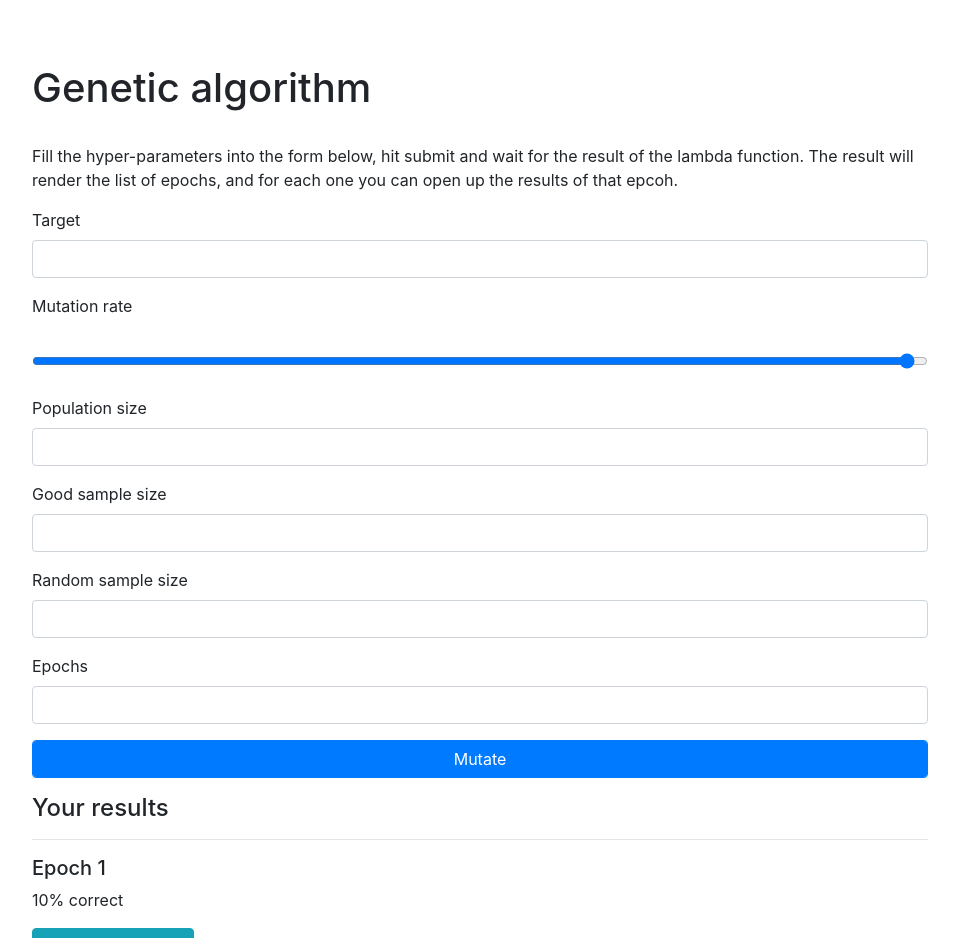
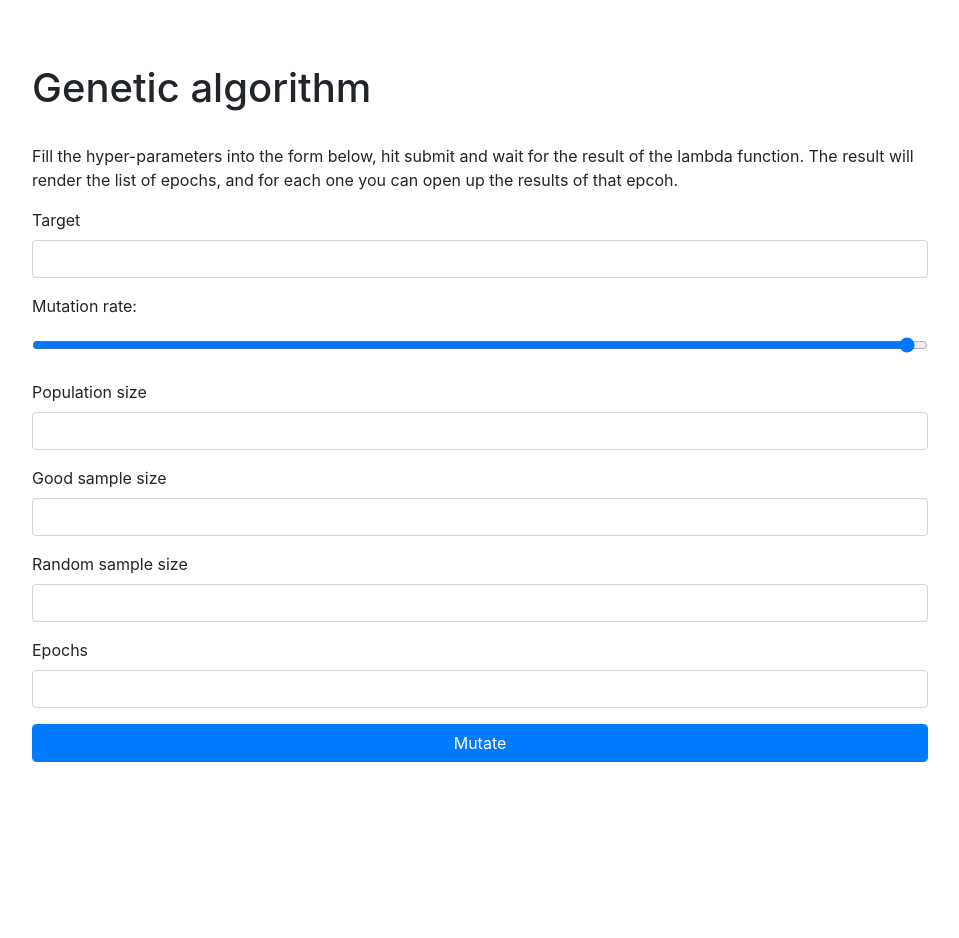
Before and after one commit to tallpress/lambda, a React (Create React App) app in the folder client/: page / in a window 1280 px wide. Shown: the top 938 px of the page, without its empty margins (160-1119 px from the left). After the commit the page ends 906 px from the top, so only its background shows below. Built offline with nearby package versions, Linux system fonts and the light colour scheme.

Commit message:
form data is printed

```diff
--- a/client/src/App.js
+++ b/client/src/App.js
@@ -3,7 +3,25 @@ import GeneticAlgoForm from './components/GeneticAlgoForm'
 import AlgoResult from './components/AlgoResult'
 
 class App extends Component {
+    constructor(props) {
+        super(props)
+        this.state = {
+            formData: null
+        }
+        this.handleFormSubmission = this.handleFormSubmission.bind(this)
+    }
+
+    handleFormSubmission(data) {
+        this.setState({
+            formResult: data
+        });
+    }
+
     render() {
+        const algoResult = (this.state.formResult)
+            ? <AlgoResult data={this.state.formResult}/>
+            : '';
+
         return (
         <div className="App">
             <h1>Genetic algorithm</h1>
@@ -11,8 +29,10 @@ class App extends Component {
             <p>Fill the hyper-parameters into the form below, hit submit and wait for the result of the lambda function.
             The result will render the list of epochs, and for each one you can open up the results of that epcoh.
             </p>
-            <GeneticAlgoForm />
-            <AlgoResult />
+                <GeneticAlgoForm
+                    submissionHandler={this.handleFormSubmission}
+                />
+                {algoResult}
         </div>
         );
     }
--- a/client/src/components/AlgoResult.js
+++ b/client/src/components/AlgoResult.js
@@ -5,7 +5,7 @@ class AlgoResult extends Component {
     constructor(props) {
         super(props)
         this.state = {
-            results: [
+            mockResults: [
                 {
                     correct_percentage: 0.1,
                     results: ['adlsfj', 'asdadsadadasd']
@@ -14,7 +14,8 @@ class AlgoResult extends Component {
                     correct_percentage: 0.1,
                     results: ['adlsfj', 'kasdfjldsa']
                 }
-            ]
+            ],
+            results: this.props.data,
         }
     }
 
@@ -24,9 +25,10 @@ class AlgoResult extends Component {
                 <h4>Your results</h4>
                 {this.state.results.map((result, index) => {
                     return (<EpochResult
+                        key={index+1}
                         index={index+1}
-                        correct_percentage={result.correct_percentage}
-                        results={result.results}
+                        correct_percentage={result.percent_correct}
+                        results={result.algorithm_output}
                     />)
                 })}
             </div>
--- a/client/src/components/EpochResult.js
+++ b/client/src/components/EpochResult.js
@@ -18,7 +18,7 @@ class EpochResult extends Component {
     }
 
     formatResults(array) {
-        return array.join(', ')
+        return JSON.parse(array).join(', ')
     }
 
     displayResults() {
--- a/client/src/components/GeneticAlgoForm.js
+++ b/client/src/components/GeneticAlgoForm.js
@@ -13,6 +13,7 @@ class GeneticAlgoForm extends Component {
             epochs: null,
             formResult: null,
         }
+        this.submissionHandler = this.props.submissionHandler.bind(this)
         this.handleInputChange = this.handleInputChange.bind(this)
         this.handleSubmit = this.handleSubmit.bind(this)
     }
@@ -35,11 +36,11 @@ class GeneticAlgoForm extends Component {
             epochs: this.state.epochs,
         }
         axios.post('http://localhost:3030/calculate/genetic-algorithm', formResult)
-        .then(data =>
-            // this.setState({
-            //     formResult: data
-            // }),
-            console.log(data)
+        .then(response => {
+                let results = [];
+                results.push(response.data.response)
+                return this.props.submissionHandler(results)
+            }
         );
     }
 
@@ -57,8 +58,7 @@ class GeneticAlgoForm extends Component {
                         ></input>
                     </div>
                     <div className="form-group">
-                        <label htmlFor="mutationRate">Mutation rate</label>
-                        <p>{this.state.mutationRateSlider}</p>
+                        <label htmlFor="mutationRate">Mutation rate: {this.state.mutationRateSlider}</label>
                         <input
                             className="form-control"
                             name="mutationRateSlider"
```
